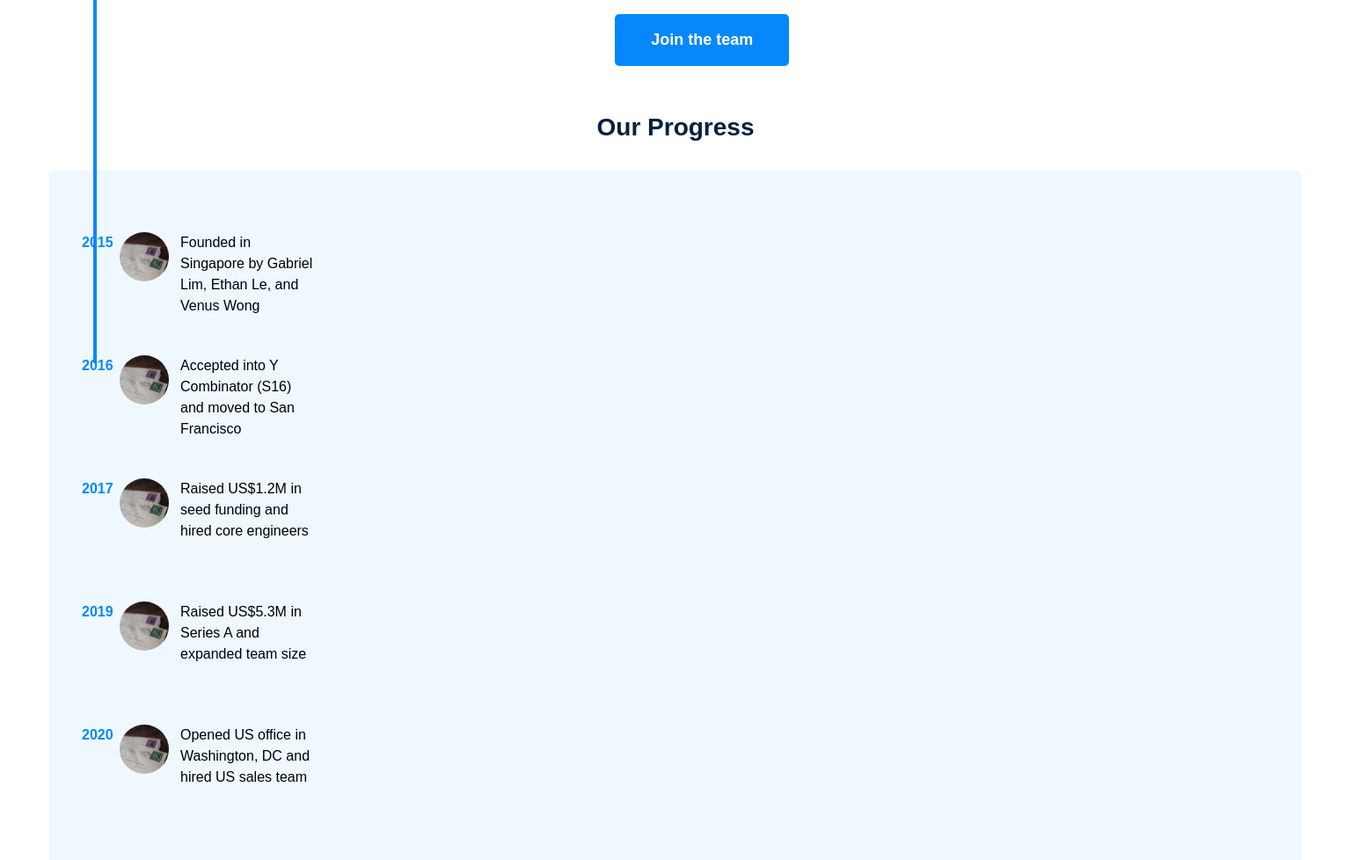
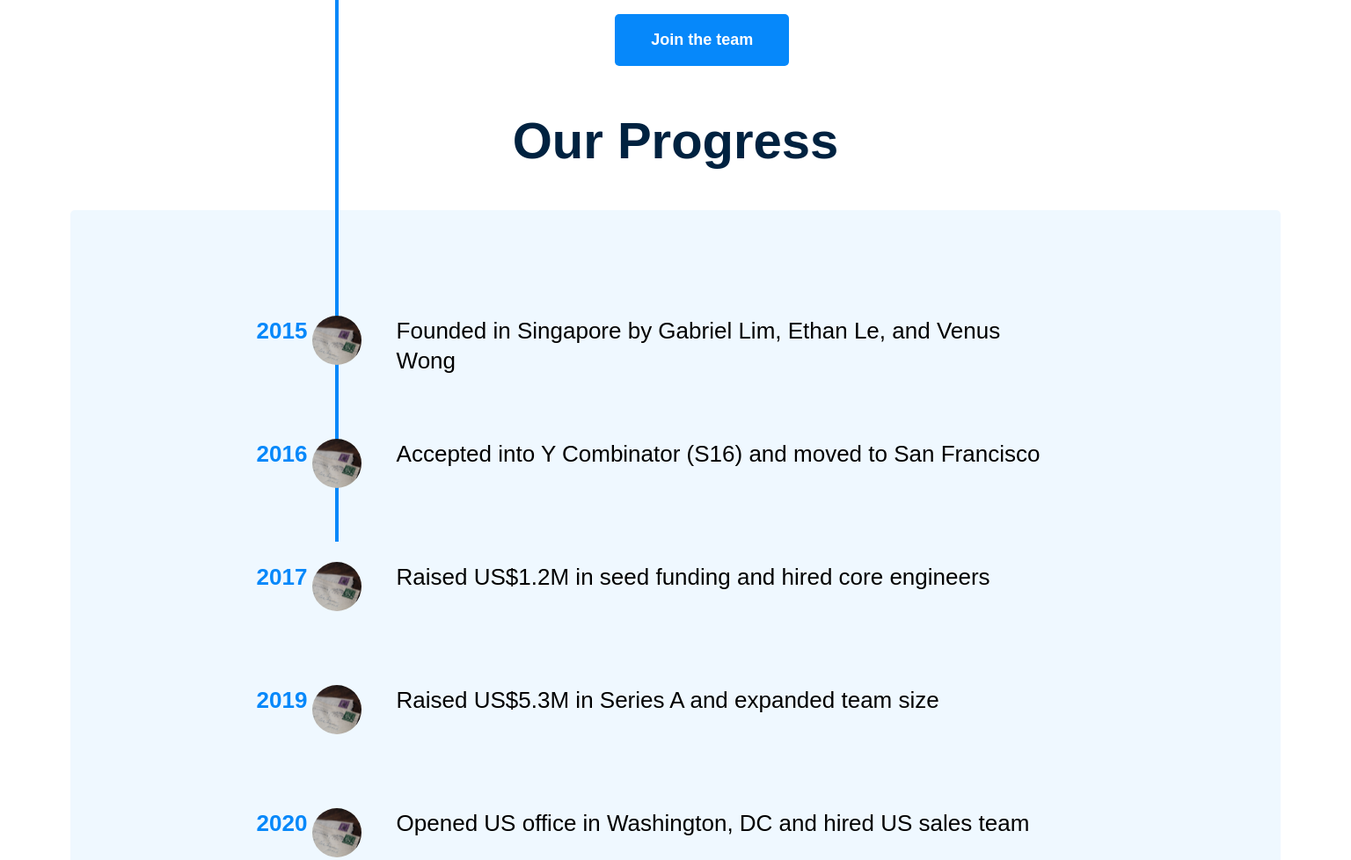
Before and after one commit to Cherfez/saleswhale, a plain HTML site: page index.html in a window 1536 px wide. Shown: the part 2060-3038 px from the top of the page at 88% size. Drawn offline with Linux system fonts and the light colour scheme.

Commit message:
timeline section on all 3 device sizes

```diff
--- a/main.css
+++ b/main.css
@@ -253,6 +253,24 @@ main {
     width: 167px;
     margin-left: 40%;
   }
+
+  .timeline .timeline-line {
+    margin: 0;
+  }
+  .timeline .timeline-line .line {
+    left: 250px;
+    top: 170.5vh;
+  }
+  .timeline .timeline-line div {
+    padding: 0 3rem;
+  }
+  .timeline .timeline-line div .year {
+    margin-left: 3.35rem;
+    margin-right: 0.5rem;
+  }
+  .timeline .timeline-line div p {
+    width: 400px;
+  }
 }
 
 @media (min-width: 1440px) {
@@ -357,4 +375,29 @@ main {
     line-height: 23px;
     height: 59px;
   }
+
+  .timeline h2 {
+    font-size: 58px;
+    line-height: 62px;
+    margin-bottom: 80px;
+  }
+  .timeline .timeline-line {
+    padding: 120px 110px;
+  }
+  .timeline .timeline-line .line {
+    left: 381px;
+    top: 217vh;
+    height: 940px;
+  }
+  .timeline .timeline-line div .year {
+    margin-right: 20px;
+    font-size: 26px;
+    line-height: 34px;
+  }
+  .timeline .timeline-line div p {
+    margin-left: 40px;
+    font-size: 26px;
+    line-height: 34px;
+    width: 738px;
+  }
 }
```
